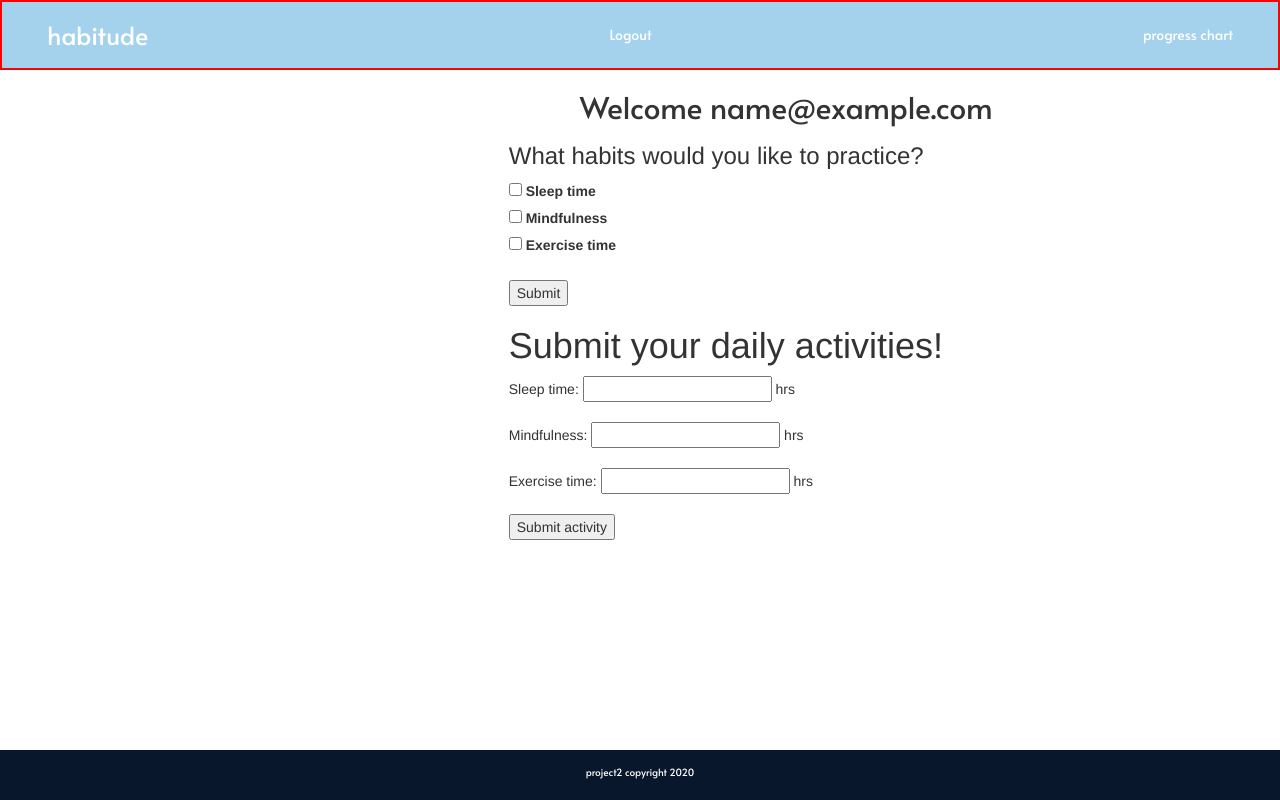
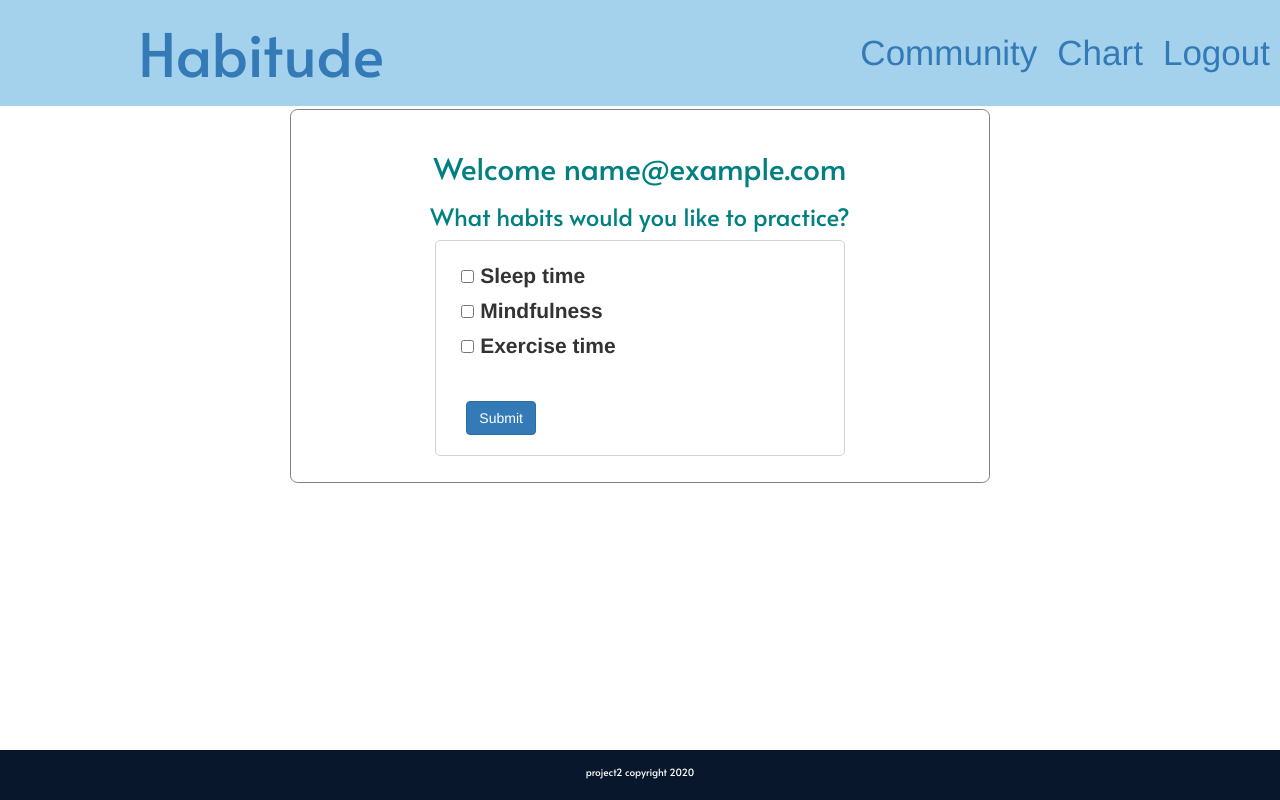
Before and after one commit to carolinetwyman/Habitude, a Node server app: page /members in a window 1280 px wide. Run offline with Node 20, Linux system fonts and the light colour scheme; the visitor is signed in with stand-in values (Sample User, id 1); data that the repository does not hold is empty; some libraries are stand-ins or nearby versions.

Commit message:
pages modification and styling commit

```diff
--- a/public/js/signup.js
+++ b/public/js/signup.js
@@ -30,6 +30,7 @@
     })
       .then(() => {
         window.location.replace("/members");
+        //$(".member-name").text(`welcome ${email}`)
         // If there's an error, handle it by throwing up a bootstrap alert
       })
       .catch(handleLoginErr);
--- a/public/members.html
+++ b/public/members.html
@@ -8,43 +8,38 @@
     <link rel="stylesheet" href="https://maxcdn.bootstrapcdn.com/bootswatch/3.3.7/lumen/bootstrap.min.css">
     <link href="stylesheets/members.css" rel="stylesheet">
     <link href="https://fonts.googleapis.com/css2?family=Alata&display=swap" rel="stylesheet">
-
 </head>
 
 <body>
-
-
     <nav>
         <div class="nav">
             <div class="li flex-container">
-                <a class="nav-link flex-item" id="logo" href="/members">habitude</a>
-                <a class="nav-link flex-item" id="logout" href="/logout">Logout</a>
-                <a class="nav-link flex-item" id="logout" href="/progresschart.html">progress chart</a>
+                <a class="nav-link flex-item" id="logo" href="/members">Habitude</a>
+                <div class="control">
+                    <a class="nav-link flex-item" id="logout" href="/community.html">Community</a>
+                    <a class="nav-link flex-item" id="logout" href="/progresschart.html">Chart</a>
+                    <a class="nav-link flex-item" id="logout" href="/logout">Logout</a>
+                </div>
             </div>
         </div>
     </nav>
 
-
     <div class="container">
         <div class="row">
-            <div class="col-md-6 col-md-offset-3">
+            <div >
                 <h2>Welcome <span class="member-name">!</span></h2>
                 <h3>What habits would you like to practice?</h3>
                 <form action="/goals">
-                <input type="checkbox" id="sleep_time" name="sleep_time" value="leep time">
-                <label for="sleep_time"> Sleep time</label><br>
-                <input type="checkbox" id="mindful_minutes" name="mindful_minutes" value="Mindful minutes">
-                <label for="mindful_minutes"> Mindfulness</label><br>
-                <input type="checkbox" id="exercise_time" name="exercise_time" value="Exercise time">
-                <label for="exercise_time"> Exercise time</label><br><br>
-                <input type="submit" value="Submit">
+                    <div class="myList">
+                        <input type="checkbox" id="sleep_time" name="sleep_time" value="sleep time">
+                        <label  for="sleep_time"> Sleep time</label><br>
+                        <input  type="checkbox" id="mindful_minutes" name="mindful_minutes" value="Mindful minutes">
+                        <label  for="mindful_minutes"> Mindfulness</label><br>
+                        <input  type="checkbox" id="exercise_time" name="exercise_time" value="Exercise time">
+                        <label  for="exercise_time"> Exercise time</label><br><br>
+                    </div>
+                    <input class="btn btn-primary" type="submit" value="Submit">
                 </form>
-                <h1>Submit your daily activities!</h1>
-                Sleep time: <input type="number" id="sleeptime" name="sleep_time"> hrs<br><br>
-                Mindfulness: <input type="number" id="mindfulminutes" name="mindful_minutes"> hrs<br><br>
-                Exercise time: <input type="number" id="exercisetime" name="exercise_time"> hrs<br><br>
-                <input type="button" id="submitDaily" value="Submit activity">
-                <h2><span class="yourDaily"></span></h2>
             </div>
         </div>
     </div>
--- a/public/stylesheets/members.css
+++ b/public/stylesheets/members.css
@@ -1,65 +1,88 @@
 body {
-    background-color: white;
-}
-
-a {
-    color: white;
-}
-
-h2 {
-    text-align: center;
-    font-family: 'Alata', sans-serif;
-}
-
-#habitHeader {
-    border-radius: 25px;
-    background: #E5E5E5;
-    padding: 20px;
-    width: 500px;
-    height: 100px;
-    box-shadow: 0 4px 8px 0 rgba(0, 0, 0, 0.2), 0 6px 20px 0 rgba(0, 0, 0, 0.19);
-}
-
-.row {
-    display: flex;
-    justify-content: center;
+     background-color: white;
 }
 
 .nav {
     background-color: #A4D2ED;
     border: none;
-    border: solid red 2px;
+    /* border: solid red 2px; */
 }
 
 .flex-container {
     display: flex;
-    display: -webkit-flex;
+    flex-direction: column;
     justify-content: space-between;
     -webkit-align-items: center;
     align-items: center;
 }
 
-.flex-item {
-    margin: 15px
+#logo {
+    font-family: 'Alata', sans-serif;
+    font-size: 40px;
+    text-decoration: none;
 }
 
-.nav-link {
+.control {
+    margin: 0;
+    display: flex;
+    flex-direction: column;
+    justify-content: center;
     align-items: center;
 }
 
-#logo {
-    padding-left: 30px;
-    font-family: 'Alata', sans-serif;
-    font-size: 25px;
+.control a {
     text-decoration: none;
+     margin: 0;
+     padding: 10px;
+}
+
+.control a:hover {
+    background-color: #2196f3;
 }
 
 #logout {
-    padding-right: 30px;
-    font-family: 'Alata', sans-serif;
-    text-decoration: none;
+    font-size: 25px;
 }
 
+
+/************** main ****************/
+h2, h3 {
+    text-align: center;
+    font-family: 'Alata', sans-serif;
+    color: teal;
+    max-width: 100%;
+}
+
+.container{
+    display: flex;
+    justify-content: center;
+    width: 90%;
+    max-width: 700px;
+    border: 1px gray solid;
+    border-radius: .75rem;
+    margin-top: 3px;
+    padding: 1.5em;
+    margin-bottom: 55px;
+}
+
+form {
+    padding: 2rem;
+    border: lightgray 1px solid;
+    border-radius: 5px;
+    margin: 5px;
+
+}
+.myList {
+    padding-left: 5px;
+    margin-bottom: 5px;
+    font-size: 1.5em;
+}
+.btn {
+    align-items: center;
+    margin-left: 10px;
+}
+
+/************footer****************************/
 .footer {
     position: fixed;
     left: 0;
@@ -77,8 +100,40 @@
     font-size: 10px;
 }
 
-@media only screen and (max-width: 600px) {
-    #habitHeader {
-        width: 100%;
+@media only screen and (min-width: 400px) {
+   #logo {
+       padding: 1rem;
+       font-size: 40px;
+   }
+
+   .control {
+       flex-direction: row;
+       display: flex;
+       justify-content: flex-end;
+       width: 100%;
+   }
+}
+
+
+@media only screen and (min-width: 645px) {
+    .flex-container {
+        flex-direction: row;
     }
-}
+    #logo {
+        font-size: 60px;
+        margin-left: 10%;
+    }
+ }
+
+ @media only screen and (min-width: 785px) {
+    .flex-container {
+        flex-direction: row;
+    }
+    #logo {
+        font-size: 60px;
+        margin-left: 10%;
+    }
+    #logout {
+        font-size: 35px;
+    }
+ }
```
Also changed, not shown: public/login.html (+8 -20 lines), public/progresschart.html (+21 -13 lines), public/signup.html (+16 -26 lines), public/stylesheets/login-signup.css (+15 -5 lines).
